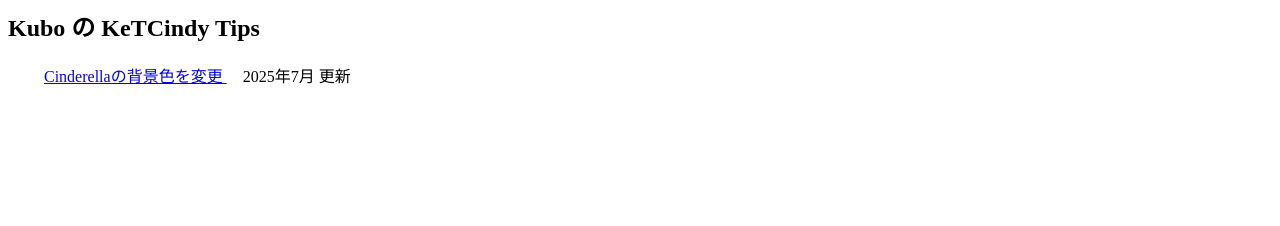
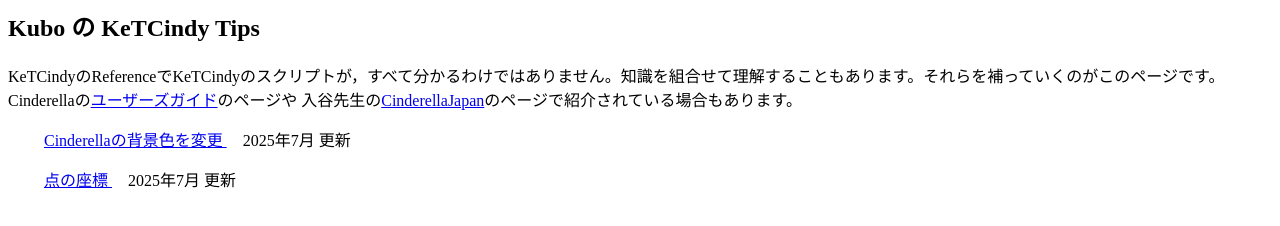
Before and after one commit to kubo-yuge/KeTCindyTips, a plain HTML site: page index.html in a window 1280 px wide. Drawn offline with Linux system fonts and the light colour scheme.

Commit message:
Add files via upload

```diff
--- a/index.html
+++ b/index.html
@@ -6,11 +6,22 @@
 </head>
 <body>
   <h2>Kubo の KeTCindy Tips</h2>
+KeTCindyのReferenceでKeTCindyのスクリプトが，すべて分かるわけではありません。知識を組合せて理解することもあります。それらを補っていくのがこのページです。<br>
+Cinderellaの<a href=https://doc.cinderella.de/tiki-index.php?page=Cinderella.2+Japanese>ユーザーズガイド</a>のページや
+入谷先生の<a href=https://doc.cinderella.de/tiki-index.php?page=Cinderella.2+Japanese>CinderellaJapan</a>のページで紹介されている場合もあります。
 
-<!-- CinderellaBgColorへのリンク -->
+<!-- CinderellaBgColor -->
   <p>&emsp;&emsp;
     <a href="CinderellaBgColor/Cinderellaの背景色を変える.pdf" target="_blank">Cinderellaの背景色を変更
     </a> &emsp;2025年7月 更新
   </p>
+
+<!-- 点の座標 -->
+  <p>&emsp;&emsp;
+    <a href="PointCoodinates/点の座標.txt" target="_blank">点の座標
+    </a> &emsp;2025年7月 更新
+  </p>
+
+
 </body>
 </html>
```
Also changed, not shown: PointCoodinates/点の座標.txt (added).
